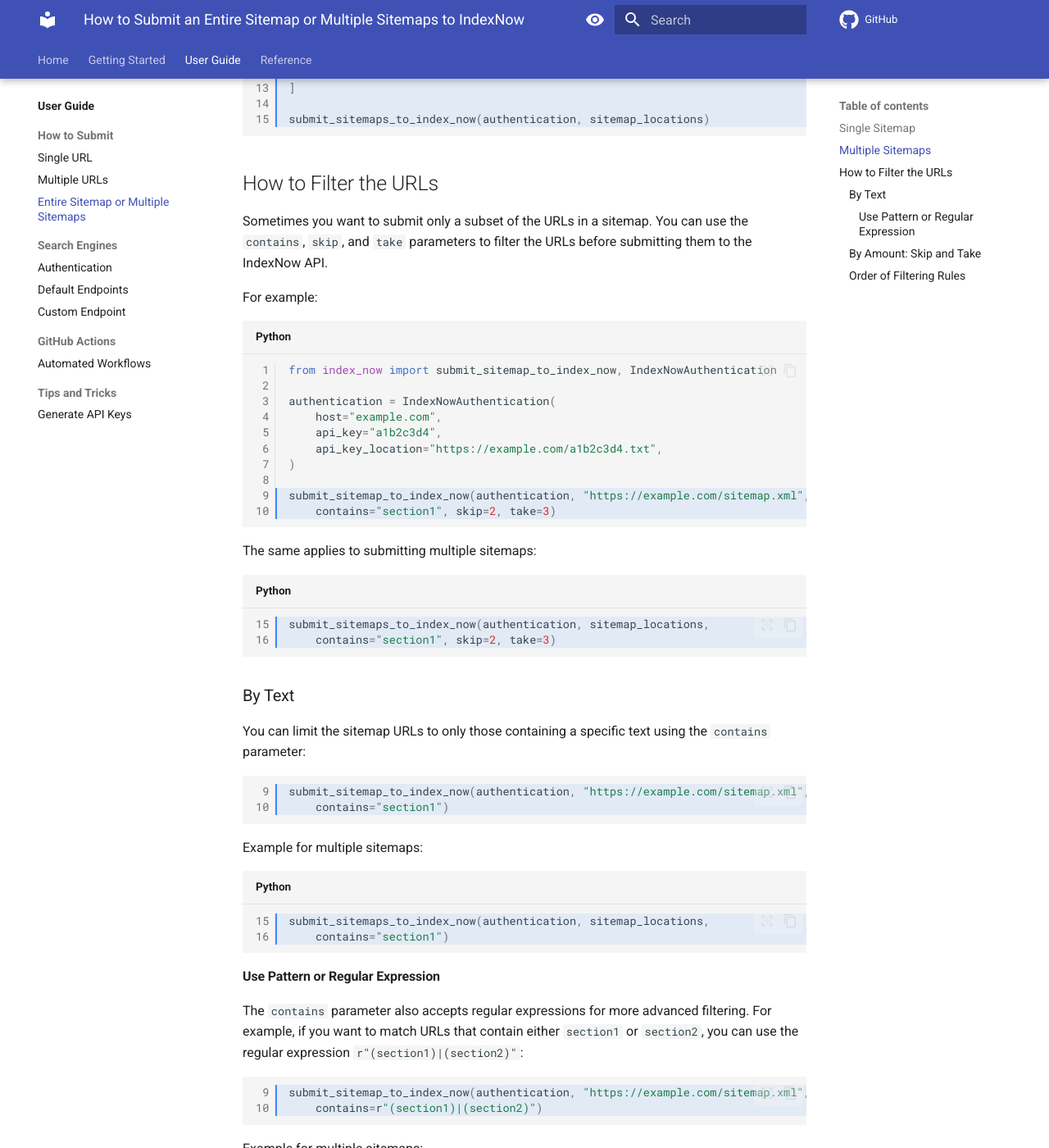
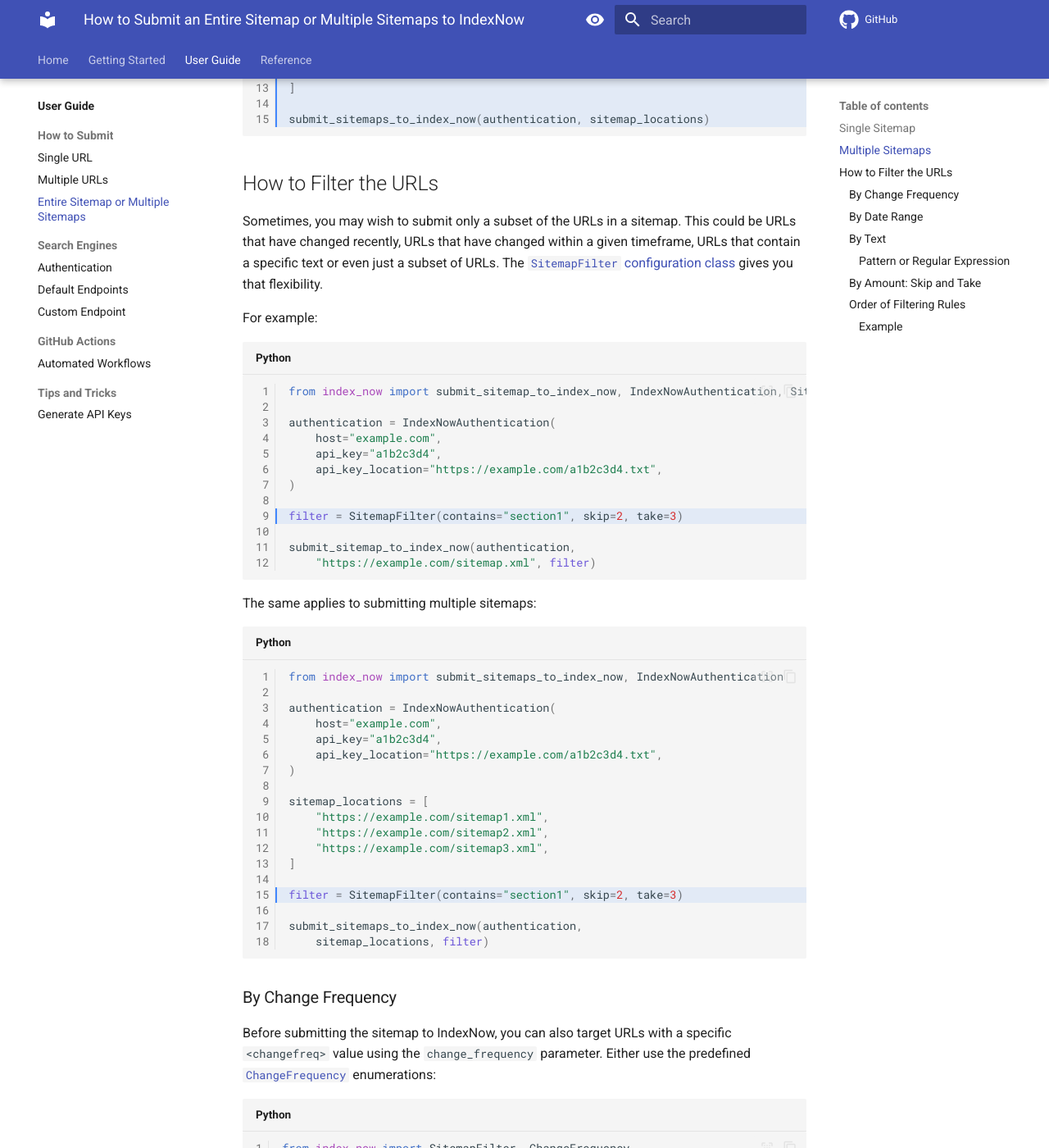
Before and after one commit to jakob-bagterp/index-now-for-python, an MkDocs documentation site: the page built from docs/user-guide/how-to-submit/sitemap.md, in a window 1280 px wide and 1400 px high, scrolled down 1317 px. Shown: the whole window at 82% size. Built offline with MkDocs 1.6.1 and Material for MkDocs 9.7.7, drawn with Linux system fonts in a browser that asks for light colours; comment, search, counter and statistics services are not loaded; the version menu is left out; some of the changed text lies outside the part shown.

Commit message:
Update sitemap user guide with support for sitemap filter.

````diff
--- a/docs/user-guide/how-to-submit/sitemap.md
+++ b/docs/user-guide/how-to-submit/sitemap.md
@@ -53,12 +53,12 @@
 ```
 
 ## How to Filter the URLs
-Sometimes you want to submit only a subset of the URLs in a sitemap. You can use the `contains`, `skip`, and `take` parameters to filter the URLs before submitting them to the IndexNow API.
+Sometimes, you may wish to submit only a subset of the URLs in a sitemap. This could be URLs that have changed recently, URLs that have changed within a given timeframe, URLs that contain a specific text or even just a subset of URLs. The [`SitemapFilter` configuration class](../../reference/sitemap-filter/sitemap-filter.md) gives you that flexibility.
 
 For example:
 
-```python linenums="1" hl_lines="9-10"
-from index_now import submit_sitemap_to_index_now, IndexNowAuthentication
+```python linenums="1" hl_lines="9"
+from index_now import submit_sitemap_to_index_now, IndexNowAuthentication, SitemapFilter
 
 authentication = IndexNowAuthentication(
     host="example.com",
@@ -66,66 +66,142 @@
     api_key_location="https://example.com/a1b2c3d4.txt",
 )
 
-submit_sitemap_to_index_now(authentication, "https://example.com/sitemap.xml",
-    contains="section1", skip=2, take=3)
+filter = SitemapFilter(contains="section1", skip=2, take=3)
+
+submit_sitemap_to_index_now(authentication,
+    "https://example.com/sitemap.xml", filter)
 ```
 
 The same applies to submitting multiple sitemaps:
 
-```python linenums="15" hl_lines="1-2"
-submit_sitemaps_to_index_now(authentication, sitemap_locations,
-    contains="section1", skip=2, take=3)
+```python linenums="1" hl_lines="15"
+from index_now import submit_sitemaps_to_index_now, IndexNowAuthentication
+
+authentication = IndexNowAuthentication(
+    host="example.com",
+    api_key="a1b2c3d4",
+    api_key_location="https://example.com/a1b2c3d4.txt",
+)
+
+sitemap_locations = [
+    "https://example.com/sitemap1.xml",
+    "https://example.com/sitemap2.xml",
+    "https://example.com/sitemap3.xml",
+]
+
+filter = SitemapFilter(contains="section1", skip=2, take=3)
+
+submit_sitemaps_to_index_now(authentication,
+    sitemap_locations, filter)
+```
+
+### By Change Frequency
+Before submitting the sitemap to IndexNow, you can also target URLs with a specific `<changefreq>` value using the `change_frequency` parameter. Either use the predefined [`ChangeFrequency`](../../reference/sitemap-filter/change-frequency.md) enumerations:
+
+```python linenums="1" hl_lines="3"
+from index_now import SitemapFilter, ChangeFrequency
+
+filter = SitemapFilter(change_frequency=ChangeFrequency.DAILY)
+```
+
+Or use a basic string input:
+
+```python linenums="1" hl_lines="9"
+from index_now import SitemapFilter
+
+filter = SitemapFilter(change_frequency="daily")
+```
+
+### By Date Range
+The `date_range` parameter filters the `<lastmod>` elements of the sitemap entries, enabling you to select URLs modified within a specific date range.
+
+The [`DateRange` and its many sibling classes](../../reference/sitemap-filter/date-range.md) make it easy to target URLs with a specific `<lastmod>` date. For example:
+
+```python linenums="1" hl_lines="4-7"
+from datetime import datetime
+from index_now import DateRange, SitemapFilter
+
+january_2025 = DateRange(
+    start=datetime(2025, 1, 1),
+    end=datetime(2025, 1, 31),
+)
+
+filter = SitemapFilter(date_range=january_2025)
+```
+
+Instead of using absolute dates, you can use relative ranges. For example, you can use the `DaysAgo` parameter to target URLs that have been modified recently:
+
+```python linenums="1" hl_lines="3"
+from index_now import DaysAgo, SitemapFilter
+
+two_days_ago = DaysAgo(2)
+
+filter = SitemapFilter(date_range=two_days_ago)
 ```
 
 ### By Text
-You can limit the sitemap URLs to only those containing a specific text using the `contains` parameter:
+You can limit the sitemap URLs to only those containing a specific text using the `contains` parameter of the [`SitemapFilter`](../../reference/sitemap-filter/sitemap-filter.md):
 
-```python linenums="9" hl_lines="1-2" title=""
-submit_sitemap_to_index_now(authentication, "https://example.com/sitemap.xml",
-    contains="section1")
+```python linenums="1" hl_lines="3"
+from index_now import SitemapFilter
+
+filter = SitemapFilter(contains="section1")
 ```
 
-Example for multiple sitemaps:
+Or exclude URLs that contain a specific text using the `excludes` parameter:
 
-```python linenums="15" hl_lines="1-2"
-submit_sitemaps_to_index_now(authentication, sitemap_locations,
-    contains="section1")
+```python linenums="1" hl_lines="3"
+from index_now import SitemapFilter
+
+filter = SitemapFilter(excludes="page1")
 ```
 
-#### Use Pattern or Regular Expression
+#### Pattern or Regular Expression
 The `contains` parameter also accepts regular expressions for more advanced filtering. For example, if you want to match URLs that contain either `section1` or `section2`, you can use the regular expression `r"(section1)|(section2)"`:
 
-```python linenums="9" hl_lines="1-2" title=""
-submit_sitemap_to_index_now(authentication, "https://example.com/sitemap.xml",
-    contains=r"(section1)|(section2)")
+```python linenums="1" hl_lines="3"
+from index_now import SitemapFilter
+
+filter = SitemapFilter(contains=r"(section1)|(section2)")
 ```
 
-Example for multiple sitemaps:
+Similarly, the `excludes` parameter can be used to exclude URLs that match a specific regular expression:
 
-```python linenums="15" hl_lines="1-2"
-submit_sitemaps_to_index_now(authentication, sitemap_locations,
-    contains=r"(section1)|(section2)")
+```python linenums="1" hl_lines="3"
+from index_now import SitemapFilter
+
+filter = SitemapFilter(excludes=r"(page1)|(page2)")
 ```
 
 ### By Amount: Skip and Take
 Let's imagine a sitemap with a 100 URLs. You don't want to submit everything, so you can use the `skip` and `take` parameters to skip the first 10 URLs and submit the next 20 URLs:
 
-```python linenums="9" hl_lines="1-2" title=""
-submit_sitemap_to_index_now(authentication, "https://example.com/sitemap.xml",
-    skip=10, take=20)
-```
+```python linenums="1" hl_lines="3"
+from index_now import SitemapFilter
 
-Example for multiple sitemaps:
-
-```python linenums="15" hl_lines="1-2"
-submit_sitemaps_to_index_now(authentication, sitemap_locations,
-    skip=10, take=20)
+filter = SitemapFilter(skip=10, take=20)
 ```
 
 ### Order of Filtering Rules
 !!! tip
     When using multiple filtering options at the same time, be aware of the order of the filtering rules. You don't have to use every rule, but each rule can reduce the pool of URLs before passing them on to the next filter.
 
+All of these parameters can be combined in the same filter. But the order of the parameters in the [`SitemapFilter` configuration class](../../reference/sitemap-filter/sitemap-filter.md) is also the order in which the filtering rules will be applied:
+
+```python
+from index_now import SitemapFilter
+
+filter = SitemapFilter(
+    change_frequency="daily",
+    date_range=DaysAgo(2),
+    contains="section1",
+    excludes="search",
+    skip=1,
+    take=1
+)
+```
+
+#### Example
 Let's imagine a sitemap with 9 URLs, the order of the `contains`, `skip`, and `take` parameters will filter the URLs like this:
 
 | `sitemap.xml`   | `contains="section1"` | `skip=1`        | `take=1`        |
````
